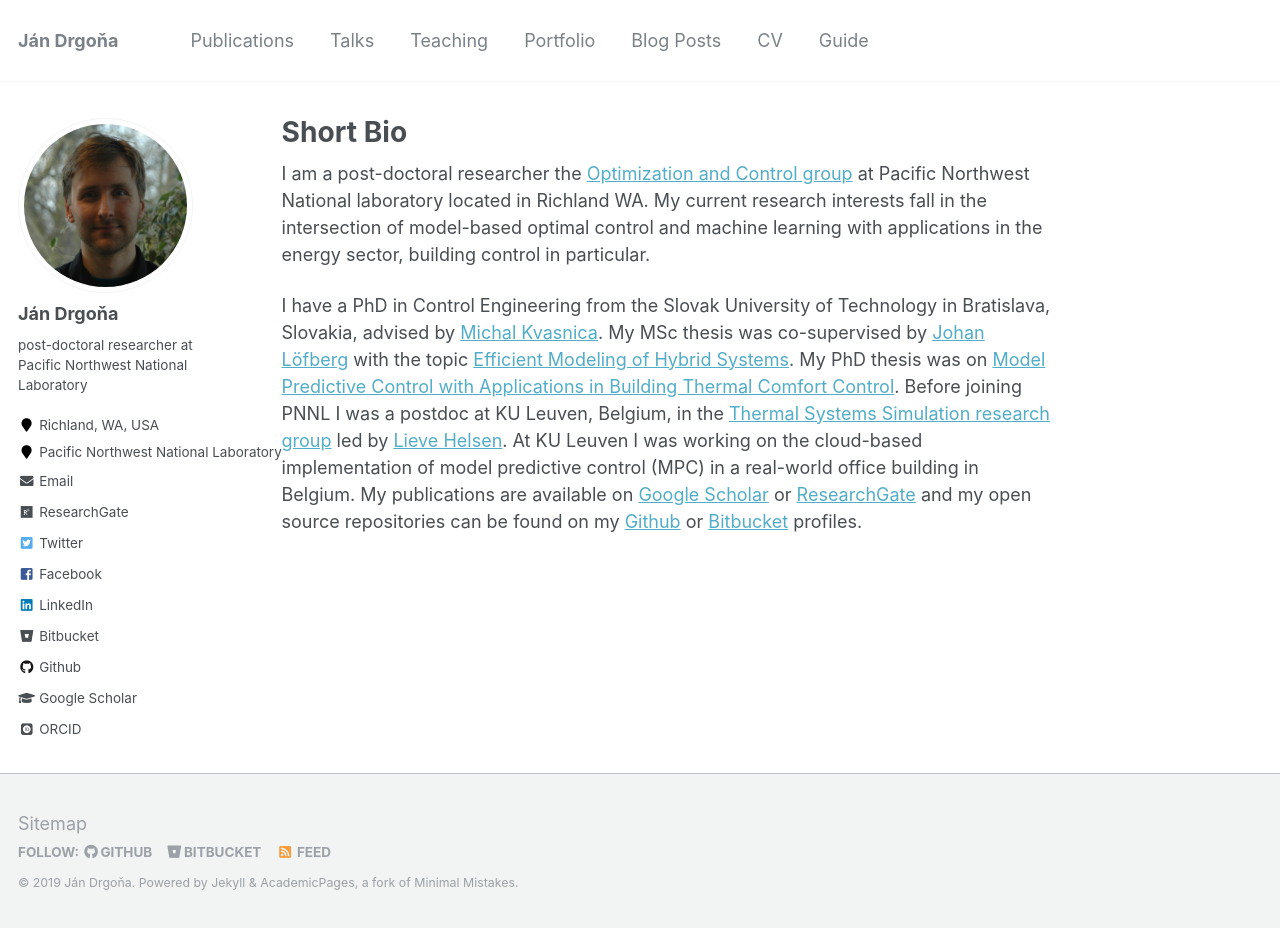
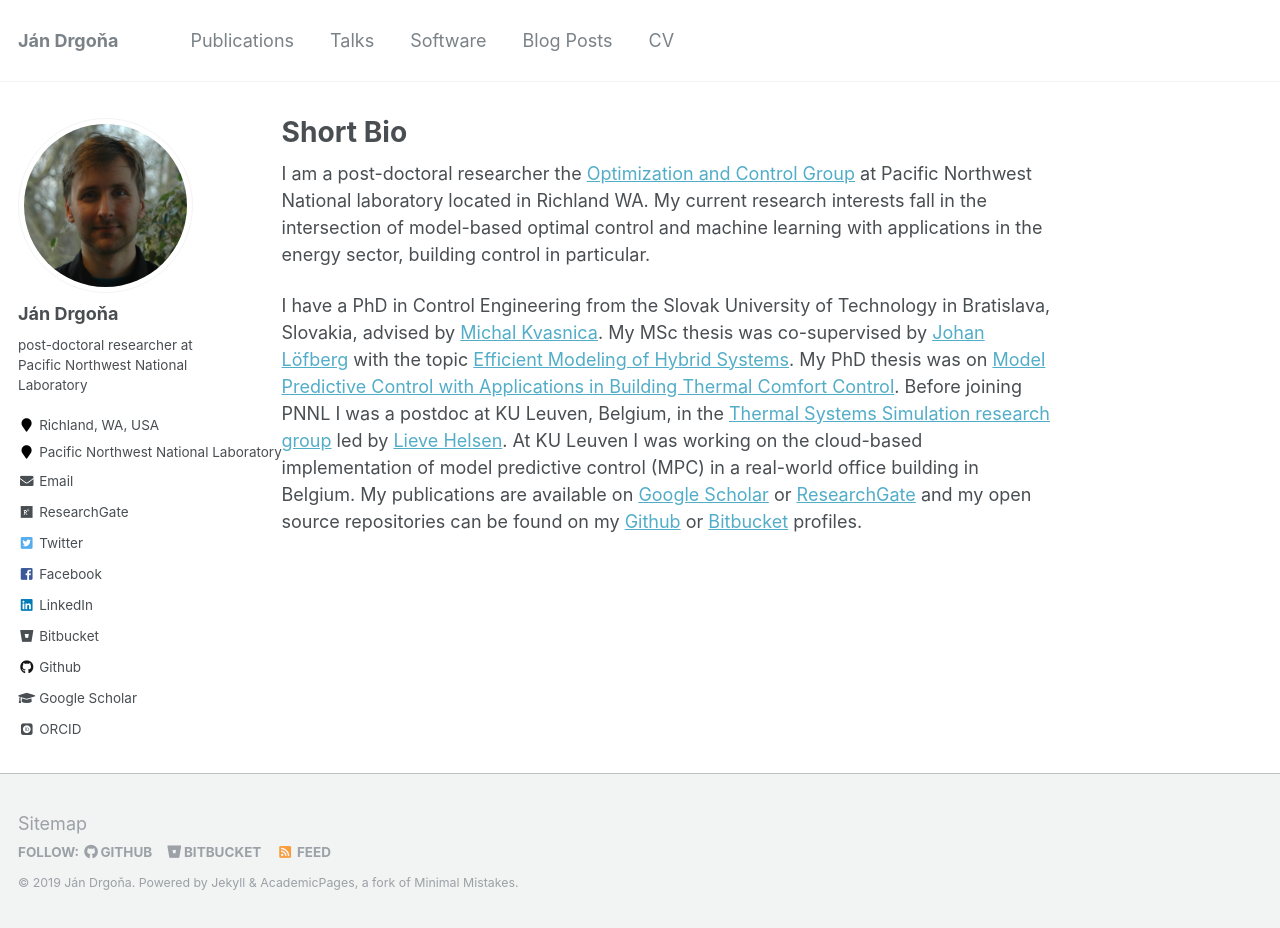
Before and after one commit to drgona/drgona.github.io.old, a Jekyll site: the page built from _pages/about.md, in a window 1280 px wide and 928 px high. Built offline with Jekyll 4.4.1, drawn with Linux system fonts in a browser that asks for light colours; some web fonts are replaced.

Commit message:
layout changes

```diff
--- a/_config.yml
+++ b/_config.yml
@@ -215,9 +215,9 @@ defaults:
       type: teaching
     values:
       layout: single
-      author_profile: true
-      share: true
-      comments: true
+      author_profile: false
+      share: false
+      comments: false
   # _publications
   - scope:
       path: ""
--- a/_data/navigation.yml
+++ b/_data/navigation.yml
@@ -6,10 +6,7 @@ main:
   - title: "Talks"
     url: /talks/
 
-  - title: "Teaching"
-    url: /teaching/
-
-  - title: "Portfolio"
+  - title: "Software"
     url: /portfolio/
 
   - title: "Blog Posts"
@@ -17,6 +14,3 @@ main:
 
   - title: "CV"
     url: /cv/
-
-  - title: "Guide"
-    url: /markdown/
--- a/_pages/about.md
+++ b/_pages/about.md
@@ -8,7 +8,7 @@ redirect_from:
   - /about.html
 ---
 
-I am a post-doctoral researcher the [Optimization and Control group](https://eib.pnnl.gov/optimizationcontrol/default.asp) at Pacific Northwest National laboratory located in Richland WA.
+I am a post-doctoral researcher the [Optimization and Control Group](https://eib.pnnl.gov/optimizationcontrol/default.asp) at Pacific Northwest National laboratory located in Richland WA.
 My current research interests fall in the intersection of model-based optimal control and machine learning with applications in the energy sector, building control in particular.
 
 I have a PhD in Control Engineering from the Slovak University of Technology in Bratislava, Slovakia, advised by [Michal Kvasnica](https://www.uiam.sk/~kvasnica/). My MSc thesis was co-supervised by [Johan Löfberg](http://users.isy.liu.se/en/rt/johanl/) with the topic [Efficient Modeling of Hybrid Systems](https://www.uiam.sk/assets/fileAccess.php?id=1305&type=1).
```
